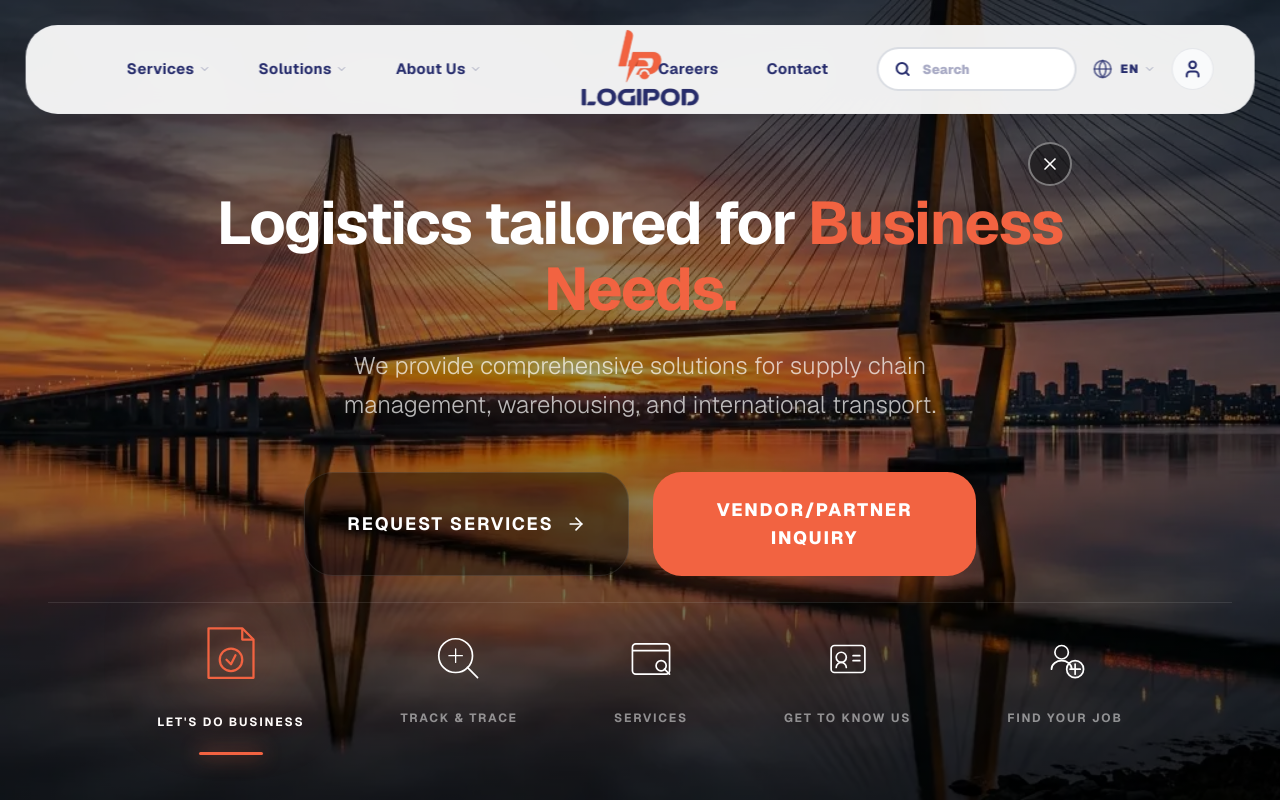
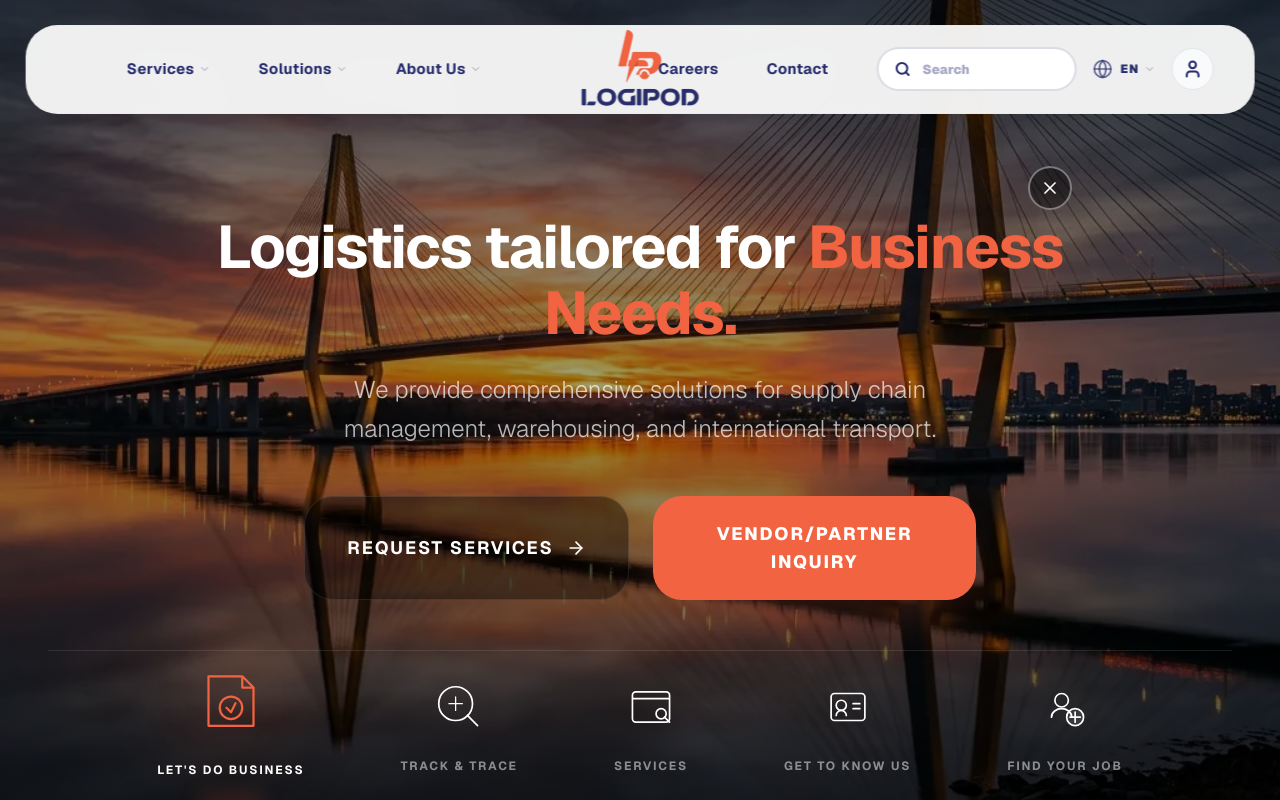
Before and after one commit to SHUBHAMCODEC/logipod_mobile, a Next.js app: page / in a window 1280 px wide. Both pictures are taken after a click on the element "LET'S DO BUSINESS". Shown: the top 800 px of the page. Built offline with nearby package versions, Linux system fonts and the light colour scheme.

Commit message:
update on hero bottom links part 2

```diff
--- a/components/common/home/hero/Hero.tsx
+++ b/components/common/home/hero/Hero.tsx
@@ -202,7 +202,7 @@ const Hero = () => {
                             transition={{ duration: 0.7, ease: [0.25, 1, 0.5, 1] as const }}
                             className="absolute inset-0 flex flex-col items-center px-2 sm:px-4"
                         >
-                            <div className="w-full h-full overflow-y-auto custom-scrollbar flex flex-col items-center py-6">
+                            <div className="w-full h-full overflow-y-auto lg:overflow-visible custom-scrollbar flex flex-col items-center pt-6 pb-32 md:pb-24 lg:pb-0 lg:pt-0">
                                 <div className="w-full my-auto flex flex-col items-center justify-center">
                                 {/* Prioritize rendering based on the active or hovered section state to maintain exclusivity */}
                                 {(() => {
@@ -230,7 +230,7 @@ const Hero = () => {
             </div>
 
             {/* Bottom Dock - Structurally perfect: Uses margin instead of translation to prevent any overlapping or collision */}
-            <div className="relative z-30 w-full h-[110px] sm:h-[130px] md:h-[150px] pb-6 md:pb-8 px-4 md:px-12 shrink-0 mb-20 sm:mb-16 md:mb-12">
+            <div className="relative z-30 w-full h-[110px] sm:h-[130px] md:h-[150px] pb-6 md:pb-8 px-4 md:px-12 shrink-0 mb-20 sm:mb-16 md:mb-6 lg:mb-0">
                 <div className="max-w-[1400px] mx-auto h-full flex flex-nowrap overflow-x-auto lg:overflow-visible custom-scrollbar justify-start md:justify-center items-center gap-10 sm:gap-14 md:gap-24 border-t border-white/10 pt-5 md:pt-8 px-2 md:px-0">
                     {bottomLinks.map((item) => {
                         const isActive = activeSection === item.id || hoveredSection === item.id;
--- a/components/common/home/hero/Hero_services.tsx
+++ b/components/common/home/hero/Hero_services.tsx
@@ -101,10 +101,10 @@ const Hero_services: React.FC<HeroServicesProps> = ({ onClose }) => {
       initial={{ opacity: 0, scale: 0.95 }}
       animate={{ opacity: 1, scale: 1 }}
       exit={{ opacity: 0, scale: 1.05 }}
-      className="flex flex-col items-center relative w-full max-w-4xl px-2 sm:px-4 min-h-[400px]"
+      className="flex flex-col items-center relative w-full max-w-4xl px-2 sm:px-4 min-h-[400px] pt-12 sm:pt-16"
     >
       {/* Standardized Close Button */}
-      <div className="w-full flex justify-end mb-4 sm:mb-0 sm:absolute sm:top-4 sm:right-4 z-[70] pr-2 sm:pr-0">
+      <div className="absolute top-0 right-2 sm:right-4 z-[70]">
         <motion.button
           initial={{ scale: 0.8, opacity: 0 }}
           animate={{ scale: 1, opacity: 1 }}
```
